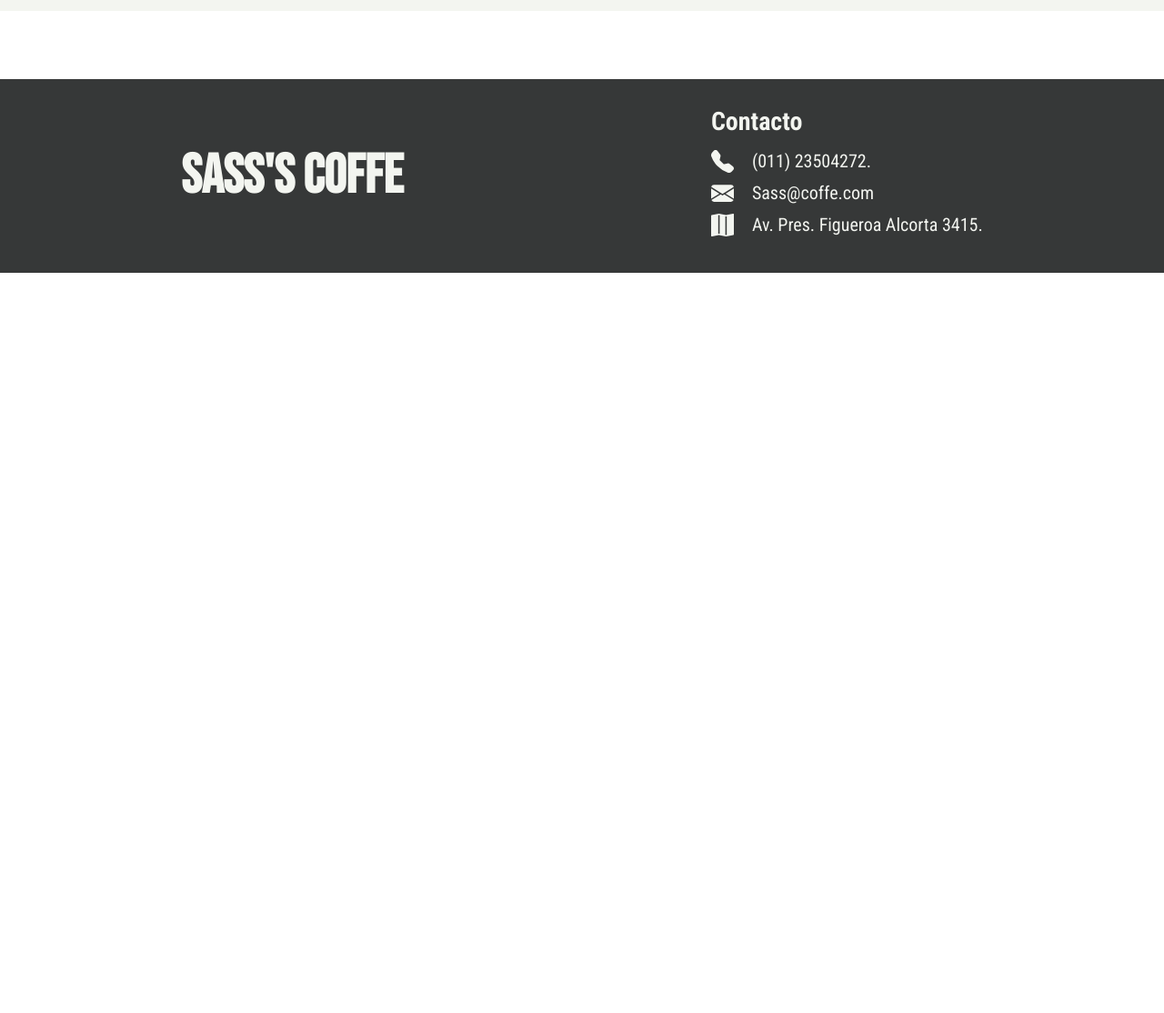
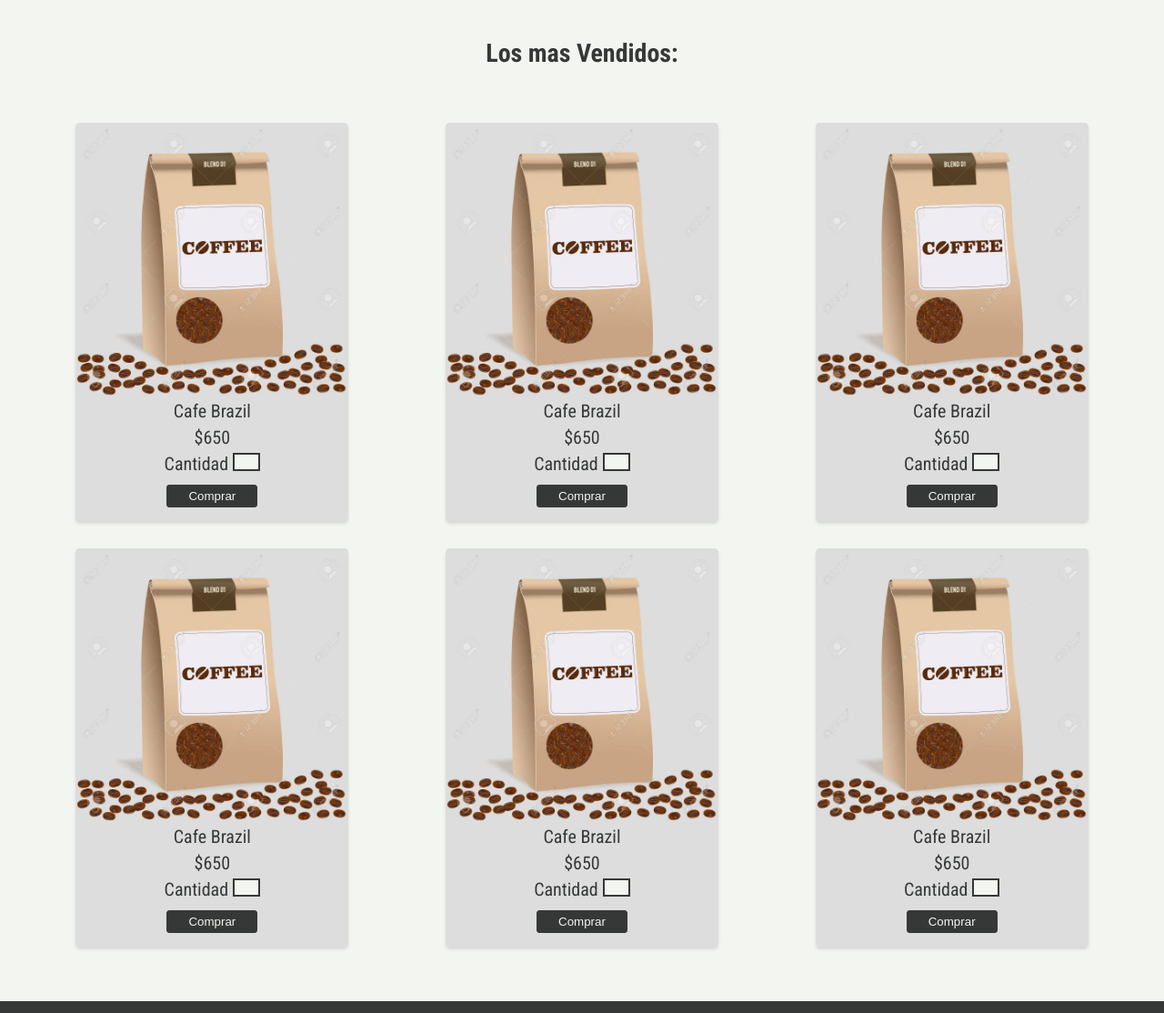
Before and after one commit to OsunaJuan/HawkComputers, a website: page index.html in a window 1280 px wide. Shown: the part 1346-2460 px from the top of the page at 91% size. Before the commit the page ends 1646 px from the top, so only its background shows below. Drawn offline with Linux system fonts and the light colour scheme.

Commit message:
finalizado  html y css seccion bestSeller

```diff
--- a/index.html
+++ b/index.html
@@ -66,7 +66,75 @@
 
         <section class="BestSeller">
 
+            <h2>Los mas Vendidos:</h2>
+
             <div class="BestSeller--grid">
+                <div class="bestSeller--item">
+                    <img src="/resources/media/coffe_bag.webp" alt="">
+                    <p>Cafe Brazil</p>
+                    <p>$650</p>
+                    <div>
+                        <p>Cantidad</p>
+                        <input type="text">
+                    </div>
+                    <button>Comprar</button>
+                </div>
+
+                <div class="bestSeller--item">
+                    <img src="/resources/media/coffe_bag.webp" alt="">
+                    <p>Cafe Brazil</p>
+                    <p>$650</p>
+                    <div>
+                        <p>Cantidad</p>
+                        <input type="text">
+                    </div>
+                    <button>Comprar</button>
+                </div>
+
+                <div class="bestSeller--item">
+                    <img src="/resources/media/coffe_bag.webp" alt="">
+                    <p>Cafe Brazil</p>
+                    <p>$650</p>
+                    <div>
+                        <p>Cantidad</p>
+                        <input type="text">
+                    </div>
+                    <button>Comprar</button>
+                </div>
+
+                <div class="bestSeller--item">
+                    <img src="/resources/media/coffe_bag.webp" alt="">
+                    <p>Cafe Brazil</p>
+                    <p>$650</p>
+                    <div>
+                        <p>Cantidad</p>
+                        <input type="text">
+                    </div>
+                    <button>Comprar</button>
+                </div>
+
+                <div class="bestSeller--item">
+                    <img src="/resources/media/coffe_bag.webp" alt="">
+                    <p>Cafe Brazil</p>
+                    <p>$650</p>
+                    <div>
+                        <p>Cantidad</p>
+                        <input type="text">
+                    </div>
+                    <button>Comprar</button>
+                </div>
+
+                <div class="bestSeller--item">
+                    <img src="/resources/media/coffe_bag.webp" alt="">
+                    <p>Cafe Brazil</p>
+                    <p>$650</p>
+                    <div>
+                        <p>Cantidad</p>
+                        <input type="text">
+                    </div>
+                    <button>Comprar</button>
+                </div>
+
 
             </div>
 
--- a/sass/partials/_main.scss
+++ b/sass/partials/_main.scss
@@ -133,21 +133,81 @@ main{
     }
 
     .BestSeller{
+        background-color: $white;
+        padding: 30px;
 
-        padding: 30px;
+        h2{
+            margin-bottom: 60px;
+            color: $black;
+            font-size: 2.8rem;
+            font-family: $roboto;
+            font-size: 700;
+            text-align: center
+        };
 
         .BestSeller--grid{
             display: grid;
-            grid-template-columns: repeat(3,1fr);
+            grid-template-columns: repeat(3, 1fr);
             grid-template-rows: repeat(2, 1fr);
-            place-items: center;
-            gap: 15px;
+            justify-items: center;
 
-            img{
-                width: 100%;
-                max-width: 400px;
+
+            .bestSeller--item{
+                display: flex;
+                justify-content: center;
+                align-items: center;
+                flex-flow: column;
+                flex-wrap: wrap;
+                margin-bottom: 30px;
+                border-radius: 5px;
+                background-color: #dddddd;
+                box-shadow: 0px 3px 3px 0 rgba(192, 192, 192, 0.5);
+                img{
+                    max-width: 300px;
+                    width: 100%;
+                    height: auto;
+                    margin-bottom: 5px;
+                    border-radius: 5px;
+                }
+                p{
+                    margin-bottom: 5px;
+                    color: $black;
+                    font-family: $roboto;
+                    font-size: 2rem;
+                }
+
+                div{
+                    display: flex;
+                    p{
+                        font-size: 2rem;
+                        margin-right: 5px;
+                    }
+                    input{
+                        width: 30px;
+                        height: 20px;
+                        margin-bottom: 15px;
+                        border: 2px $black solid;
+                        background-color: $white;
+                    }
+                }
+
+                button{
+                    width: 100px;
+                    height: 25px;
+                    margin-bottom: 15px;
+                    border: 1px $black solid;
+                    border-radius: 3px;
+                    background-color: $black;
+                    color: $white;
+
+                    &:hover{
+                        transition: all 0.3s;
+                        opacity: 75%;
+                    }
+                }
 
             }
+
         }
     }
 }
```
Also changed, not shown: css/styles.css, resources/media/coffe_bag.webp (added), 1 other file.
